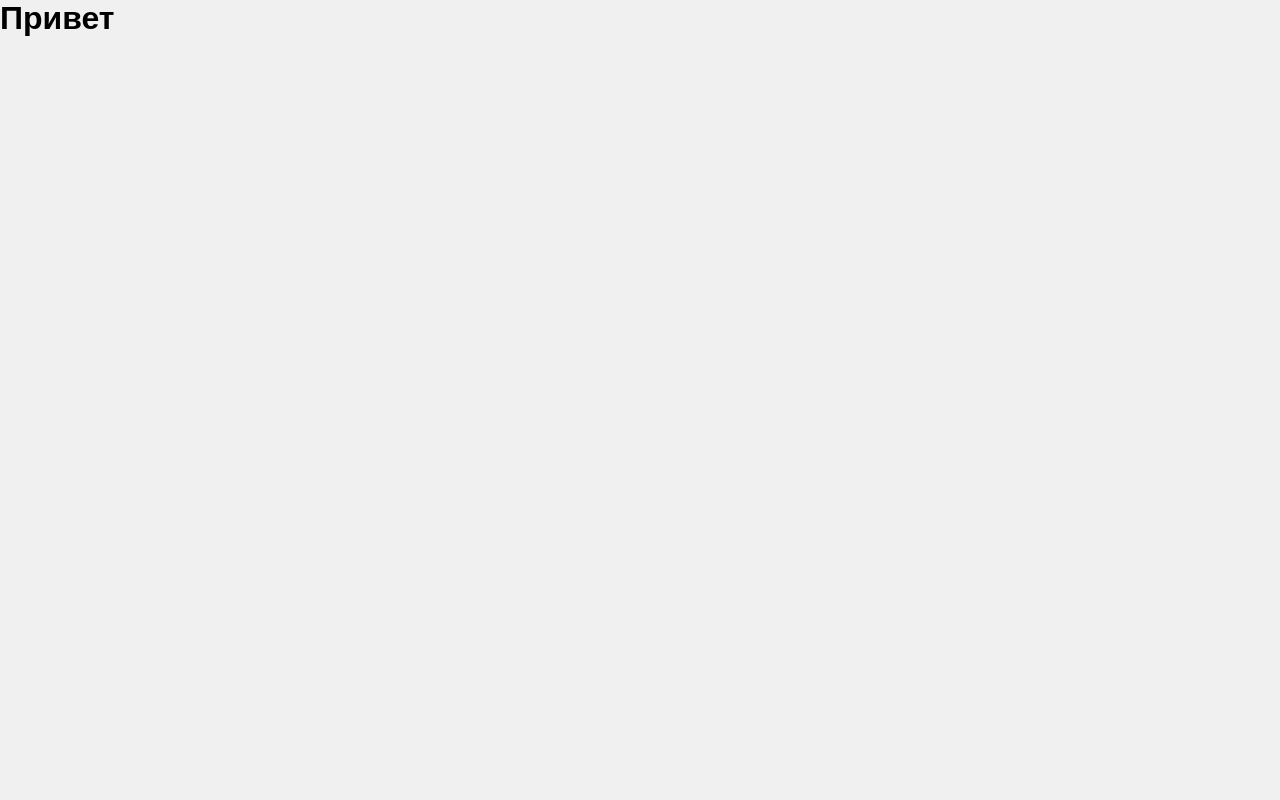
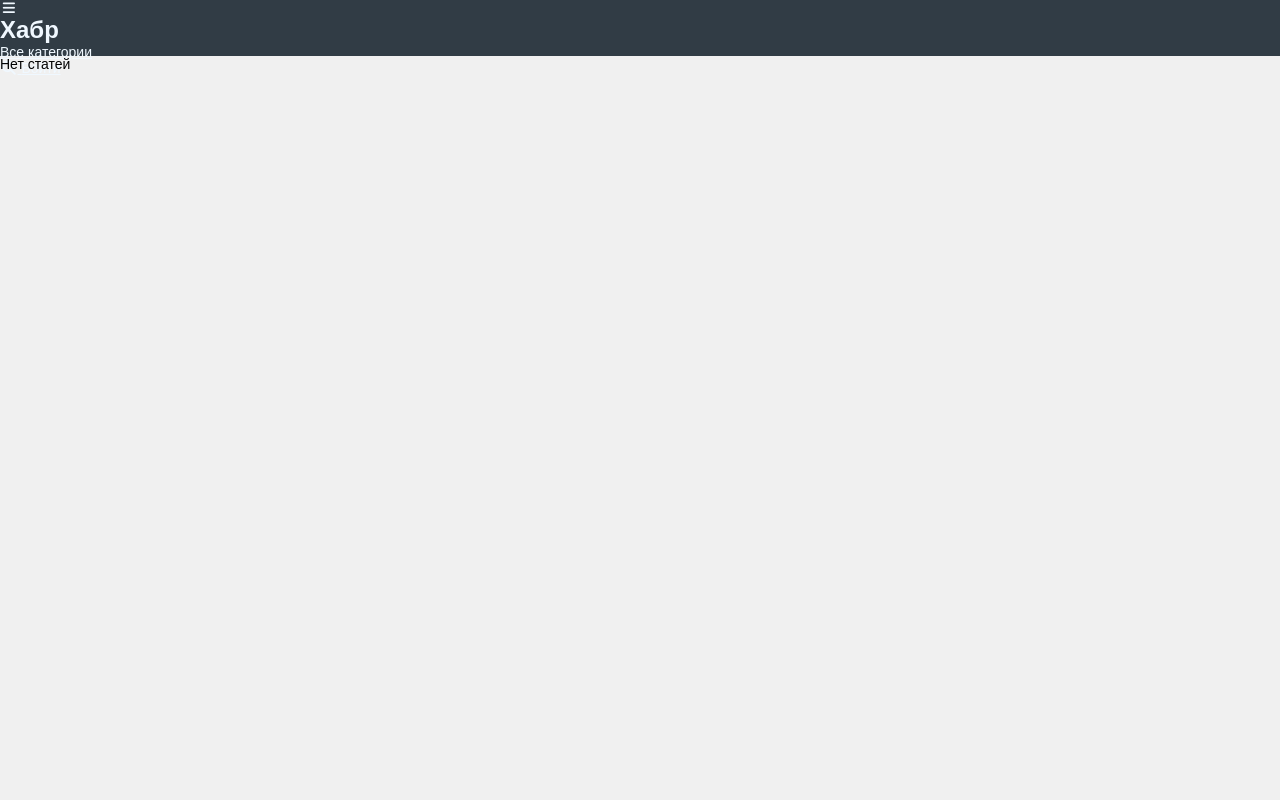
Before and after one commit to Linar-S/Habr_copy, a Django app: page / in a window 1280 px wide. Before the commit the page is almost empty. Run offline with Django 5.2, Linux system fonts and the light colour scheme; some libraries are stand-ins or nearby versions.

Commit message:
Добавил аутентификацию

```diff
--- /dev/null
+++ b/blog_app/forms/__init__.py
@@ -0,0 +1 @@
+from .auth import LoginForm
--- a/blog_app/static/css/base/variable.css
+++ b/blog_app/static/css/base/variable.css
@@ -1,4 +1,37 @@
 :root {
     --main-bg-color: rgb(240, 240, 240);
+    --header-bg-color: rgb(49, 60, 69);
+    --header-height: 56px;
+    --header-text-color: aliceblue;
+    --link-hover-text-color: rgb(153, 221, 255);
+
+    --offset-3xs: 8px;
+    --offset-2xs: 12px;
+    --offset-xs: 14px;
+    --offset-s: 16px;
+    --offset-m: 18px;
+    --offset-l: 24px;
+    --offset-xl: 28px;
+    --offset-2xl: 32px;
+    --offset-3xl: 36px;
+
+    --font-3xs: 4px;
+    --font-2xs: 8px;
+    --font-xs: 12px;
+    --font-s: 14px;
+    --font-m: 18px;
+    --font-l: 24px;
+    --font-xl: 28px;
+    --font-2xl: 36px;
+    --font-3xl: 48px;
+
+    --base-transition: 0.3s;
+    --base-content-wrapper-width: 60%;
+
+    --button-main-color: rgb(84, 142, 171);
+    --button-main-color-hover: rgb(57, 114, 142);
+    --button-border-radius: 4px;
+
+    --block-color: aliceblue;
 
 }
--- a/blog_app/static/css/index.css
+++ b/blog_app/static/css/index.css
@@ -1,36 +1,38 @@
 @import './base/variable.css';
+@import './base/base.css';
+@import './base/spacing.css';
+@import './base/font.css';
 
 * {
     margin: 0;
     padding: 0;
     font-family: sans-serif;
     box-sizing: border-box;
+    font-size: var(--font-s);
 
 }
+
+h1{
+    font-size: var(--font-l);
+}
+
 
 body {
     background-color: var(--main-bg-color);
 
 }
 
-.full-screen {
-    width: 100vw;
-    height: 100vh;
+header{
+    height: var(--header-height);
+    background-color: var(--header-bg-color);
+    color: var(--header-text-color);
+
 }
 
-.full-size {
-    width: 100%;
-    height: 100%;
+header a{
+    color: var(--header-text-color);
 }
 
-.full-width {
-    width: 100%;
+.content-wrapper{
+    width: var(--base-content-wrapper-width);
 }
-
-.full-height {
-    height: 100%;
-}
-
-.overflow-hidden {
-    overflow: hidden;
-}
--- a/blog_app/templates/base.html
+++ b/blog_app/templates/base.html
@@ -8,24 +8,62 @@
                 | {{title}}
             {% endif %}
         </title>
-        <link href="./static/css/index.css" rel="stylesheet" />
-</head>
+        <link href="{% static 'css/index.css' %}" rel="stylesheet" />
+        <link rel="stylesheet" href="https://cdnjs.cloudflare.com/ajax/libs/font-awesome/7.0.1/css/all.min.css" integrity="sha512-2SwdPD6INVrV/lHTZbO2nodKhrnDdJK9/kg2XD1r9uGqPo1cUbujc+IYdlYdEErWNu69gVcYgdxlmVmzTWnetw==" crossorigin="anonymous" referrerpolicy="no-referrer" />
+        {% block custom_css %}
+
+        {% endblock %}
+    </head>
 <body class="full-screen overflow-hidden">
 
-    <header>
-
+    <header class="full-width flex flex-jc-center ">
+        <div class="content-wrapper full-height flex flex-ai-center flex-jc-sb">
+            <div class="header-logo full-height flex flex-ai-center padding_tb-s">
+                <i class="fa-solid fa-bars icon-link"></i>
+                <h1>Хабр</h1>
+                <div class="v-delimiter full-height margin_rl-3xs">
+                </div>
+                <a href="{%url 'category-list' %}" class="simple-link flex flex-ai-center">
+                    Все категории
+                </a>
+            </div>
+            <div class="header-buttons">
+                {% if requset.user.is_authenticated%}
+                <a href="" title="Создать статьи" class="simple-link margin_r-3xs">
+                    <i class="fa-solid fa-pen icon-link "></i>
+                </a>
+                {% endif %}
+                <a href="" title="Поиск по статьям" class="simple-link margin_r-3xs">
+                    <i class="fa-solid fa-magnifying-glass icon-link "></i>
+                </a>
+                {% if requset.user.is_authenticated%}
+                <a href="" class="margin_r-3xs button-link">
+                    Выйти
+                </a>
+                {% else %}
+                <a href="{% url 'login'%}" class="margin_r-3xs button-link">
+                    Войти
+                </a>
+                {% endif %}
+            </div>
+        </div>
     </header>
 
-    <div>
+    <div class="full-size flex flex-jc-center">
+        <div  class="content-wrapper flex flex-jc-sb">
+            <main class="flex flex-column">
+                {% block content %}
 
-        <main>
-            {% block content %}
-            {% endblock %}
-        </main>
+                {% endblock %}
+            </main>
+            {% if populate_articles %}
+                <nav class="content-block">
+                    <h2 class="padding-2xs">Популярные статьи</h2>
+                    <hr>
 
-        <nav>
-
-        </nav>
+                </nav>
+            {% endif %}
+    </div>
     </div>
 
 </body>
--- a/blog_app/templates/home.html
+++ b/blog_app/templates/home.html
@@ -1,7 +1,12 @@
 {% extends "base.html" %}
 
 {% block content %}
-   <h1>Привет</h1>
+   {% if not articles%}
+   <div class="home_empty-articles content-block padding-2xs flex flex-center full-size">
+      <span class="font-2xl">Нет статей</span>
+   </div>
+   {% else %}
 
+   {% endif %}
 
 {% endblock %}
--- a/blog_app/urls/__init__.py
+++ b/blog_app/urls/__init__.py
@@ -1,6 +1,11 @@
 from django.urls import path
 from blog_app import views
+from .category import category_urls
+from .auth import auth_urls
 
 urlpatterns = [
     path("", views.home, name="home"),
+    *category_urls,
+    *auth_urls,
+
 ]
--- /dev/null
+++ b/blog_app/urls/auth.py
@@ -0,0 +1,7 @@
+from django.urls import path
+
+from blog_app.views import login_page
+
+auth_urls = [
+    path("login/", login_page, name="login")
+]
--- /dev/null
+++ b/blog_app/urls/category.py
@@ -0,0 +1,7 @@
+from django.urls import path
+from blog_app import views
+
+
+category_urls = [
+    path("category/list/", views.category_list, name="category-list"),
+]
--- a/blog_app/views/__init__.py
+++ b/blog_app/views/__init__.py
@@ -1,4 +1,6 @@
 from django.shortcuts import render
+from .category import category_list
+from .auth import login_page
 
 # Create your views here.
 def home(request):
```
Also changed, not shown: blog_app/forms/auth.py (added, +9 -0 lines), blog_app/templates/category/list.html (added, +13 -0 lines), blog_app/views/auth.py (added, +17 -0 lines), blog_app/views/category.py (added, +9 -0 lines).
